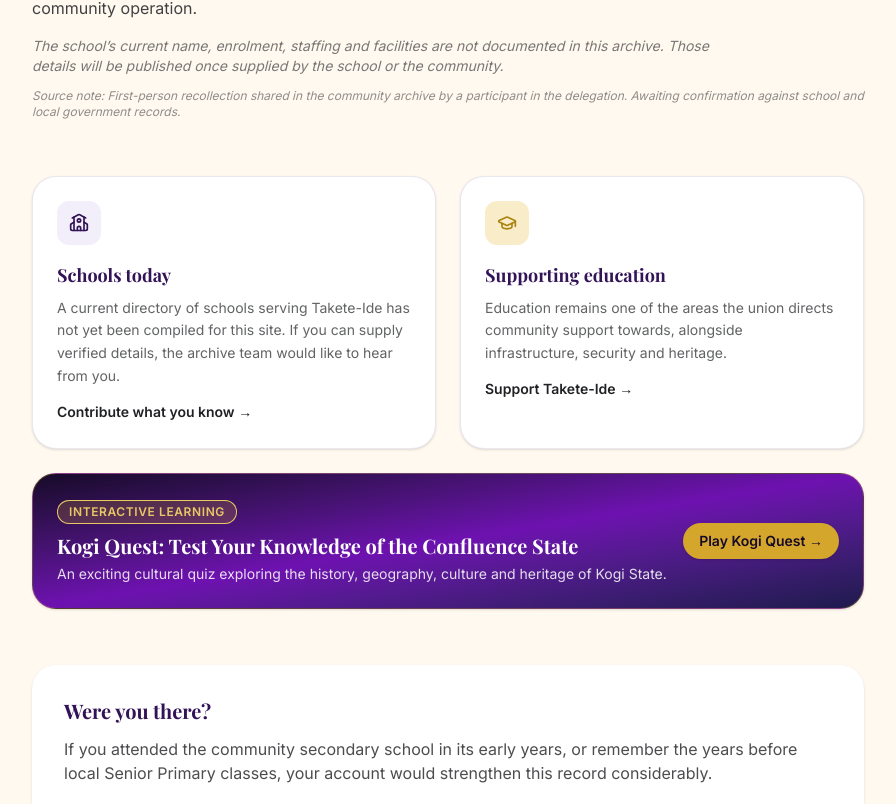
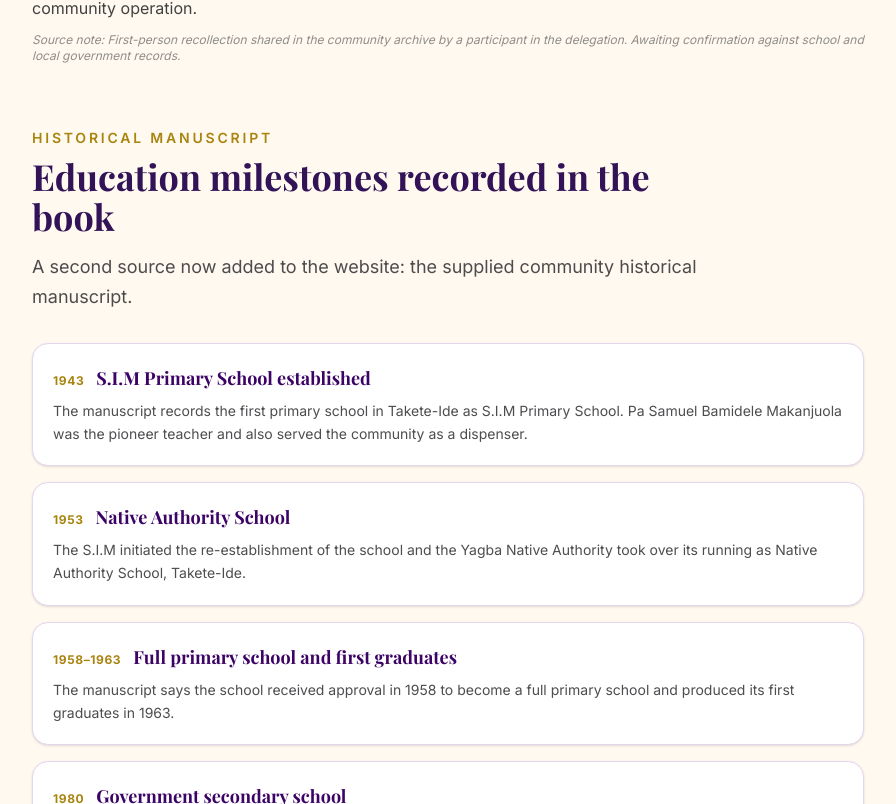
Before and after one commit to dju78/takete_ide_amuro, a Next.js app: page /education in a window 1280 px wide. Shown: the part 1756-2560 px from the top of the page, without its empty margins (192-1088 px from the left). Built offline with nearby package versions, Linux system fonts and the light colour scheme; no server answers; the database is empty; a web font is replaced by a local one.

Commit message:
Expand education and health history from community manuscript

```diff
--- a/app/education/page.tsx
+++ b/app/education/page.tsx
@@ -1,17 +1,23 @@
 import type { Metadata } from "next";
 import Link from "next/link";
-import { GraduationCap, School } from "lucide-react";
+import { GraduationCap, School, HeartPulse } from "lucide-react";
 import { Container } from "@/components/ui/Container";
 import { Breadcrumb } from "@/components/ui/Breadcrumb";
 import { SectionHeading } from "@/components/ui/SectionHeading";
 import { ButtonLink } from "@/components/ui/Button";
 import { SourcedSection } from "@/components/heritage/SourcedSection";
 import { ResearchDisclaimer } from "@/components/heritage/ResearchDisclaimer";
+import {
+  BOOK_EDUCATION_MILESTONES,
+  BOOK_HEALTH_MILESTONES,
+  BOOK_SOURCE_NOTE,
+  BOOK_SOURCE_TITLE,
+} from "@/content/history/web/from-hilltops-to-valley";
 
 export const metadata: Metadata = {
   title: "Education in Takete-Ide",
   description:
-    "Schooling in Takete-Ide — from early primary classes to the founding of the community secondary school, told from the community's own historical account.",
+    "Schooling in Takete-Ide — from early primary classes to the founding of the community secondary school, told from the community's own historical accounts.",
 };
 
 /**
@@ -77,7 +83,7 @@ export default function EducationPage() {
         <section className="mt-14">
           <SectionHeading
             eyebrow="Community historical account"
-            title="Milestones"
+            title="Milestones from an oral-history account"
             align="left"
             className="mx-0"
             description="Dates as given in a first-hand recollection held in the community archive. They have not been cross-checked against school or local government records."
@@ -114,27 +120,72 @@ export default function EducationPage() {
               granted, and the school passed into local government administration after two terms of
               community operation.
             </p>
-            <p className="text-sm italic text-charcoal/60">
-              The school&rsquo;s current name, enrolment, staffing and facilities are not documented in
-              this archive. Those details will be published once supplied by the school or the community.
-            </p>
           </SourcedSection>
         </div>
+
+        <section className="mt-16">
+          <SectionHeading
+            eyebrow="Historical manuscript"
+            title="Education milestones recorded in the book"
+            align="left"
+            className="mx-0"
+            description="A second source now added to the website: the supplied community historical manuscript."
+          />
+          <div className="mt-8 space-y-4">
+            {BOOK_EDUCATION_MILESTONES.map((item) => (
+              <article key={`${item.period}-${item.title}`} className="rounded-2xl border border-purple-100 bg-white p-5 shadow-sm">
+                <div className="flex flex-wrap items-baseline gap-x-3 gap-y-1">
+                  <span className="text-xs font-bold uppercase tracking-wider text-gold-700">{item.period}</span>
+                  <h3 className="font-serif text-lg font-bold text-purple-950">{item.title}</h3>
+                </div>
+                <p className="mt-2 text-sm leading-relaxed text-charcoal/80">{item.detail}</p>
+              </article>
+            ))}
+          </div>
+          <p className="mt-4 text-xs italic leading-relaxed text-charcoal/60">
+            Source: {BOOK_SOURCE_TITLE}. {BOOK_SOURCE_NOTE}
+          </p>
+          <div className="mt-5 rounded-2xl border border-gold-500/25 bg-gold-50 p-5 text-sm leading-relaxed text-charcoal/80">
+            <strong className="text-purple-950">Source reconciliation:</strong> the manuscript dates the local-government
+            secondary school to 1980, while the oral-history account describes community teaching beginning earlier and a
+            later takeover by the new local authority. Both accounts are retained until school or local-government records
+            can establish the exact administrative sequence.
+          </div>
+        </section>
+
+        <section className="mt-16">
+          <SectionHeading
+            eyebrow="Health history"
+            title="Education, mission work and early healthcare"
+            align="left"
+            className="mx-0"
+            description="The manuscript links the growth of education and mission activity with the development of modern health services in Takete-Ide."
+          />
+          <div className="mt-8 grid gap-5 sm:grid-cols-3">
+            {BOOK_HEALTH_MILESTONES.map((item) => (
+              <article key={`${item.period}-${item.title}`} className="rounded-2xl border border-purple-100 bg-white p-5 shadow-sm">
+                <HeartPulse className="h-5 w-5 text-community-green" aria-hidden="true" />
+                <p className="mt-3 text-xs font-bold uppercase tracking-wider text-gold-700">{item.period}</p>
+                <h3 className="mt-1 font-serif text-base font-bold text-purple-950">{item.title}</h3>
+                <p className="mt-2 text-sm leading-relaxed text-charcoal/75">{item.detail}</p>
+              </article>
+            ))}
+          </div>
+        </section>
 
         <section className="mt-14 grid gap-6 sm:grid-cols-2">
           <div className="rounded-3xl border border-purple-600/10 bg-white p-6 shadow-sm">
             <span className="flex h-11 w-11 items-center justify-center rounded-xl bg-purple-50 text-purple-600">
               <School className="h-5 w-5" aria-hidden="true" />
             </span>
-            <h2 className="mt-4 font-serif text-lg font-bold text-purple-600">
-              Schools today
-            </h2>
+            <h2 className="mt-4 font-serif text-lg font-bold text-purple-600">Schools in the historical record</h2>
             <p className="mt-2 text-sm leading-relaxed text-charcoal/70">
-              A current directory of schools serving Takete-Ide has not yet been compiled for this site.
-              If you can supply verified details, the archive team would like to hear from you.
+              The manuscript identifies the historic primary school, Christ Nursery and Primary School and Government Day
+              Secondary School. A verified current directory covering all schools, enrolment, staffing and facilities is still
+              being compiled.
             </p>
             <Link href="/contact" className="mt-3 inline-flex min-h-6 items-center text-sm font-semibold text-community-green hover:underline">
-              Contribute what you know →
+              Contribute verified school information →
             </Link>
           </div>
           <div className="rounded-3xl border border-purple-600/10 bg-white p-6 shadow-sm">
@@ -174,8 +225,8 @@ export default function EducationPage() {
         <div className="mt-14 rounded-3xl bg-white p-8 shadow-sm">
           <h2 className="font-serif text-xl font-bold text-purple-600">Were you there?</h2>
           <p className="mt-3 text-charcoal/80">
-            If you attended the community secondary school in its early years, or remember the years
-            before local Senior Primary classes, your account would strengthen this record considerably.
+            If you attended the community secondary school in its early years, remember the earlier primary school,
+            or hold school records, your evidence can help reconcile and strengthen this history.
           </p>
           <div className="mt-6 flex flex-wrap gap-3">
             <ButtonLink href="/families/contribute" variant="secondary">
```
